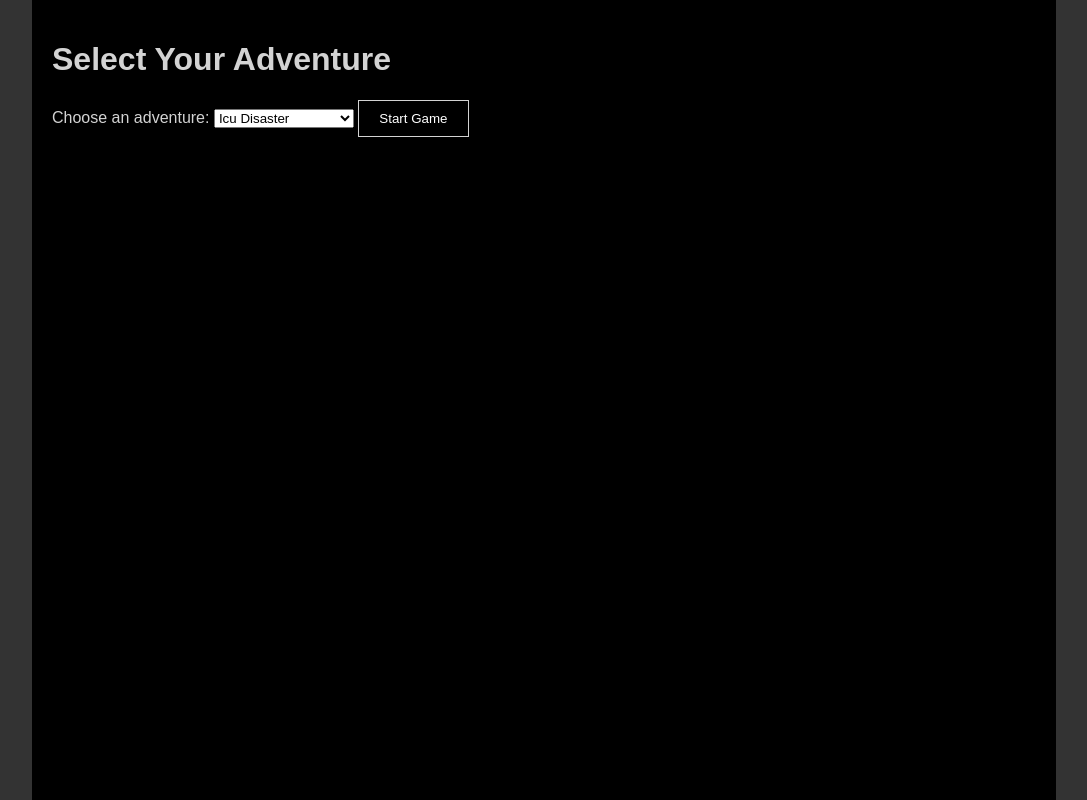
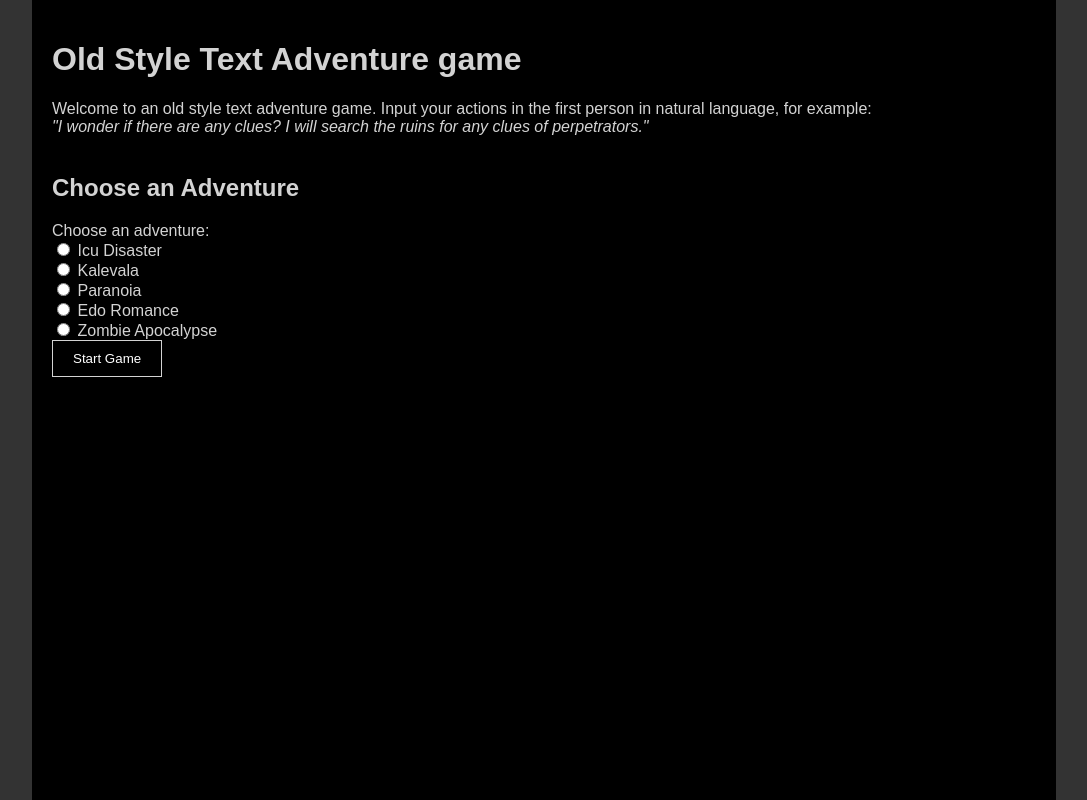
Before and after one commit to SakuOrdrTab/old_time_text_adventure, a Flask app: page /new_game in a window 1280 px wide. Shown: the whole page, without its empty margins (96-1183 px from the left). Run offline with Flask 3, Linux system fonts and the light colour scheme.

Commit message:
styling the new game

```diff
--- a/static/style.css
+++ b/static/style.css
@@ -6,10 +6,10 @@ body {
     font-family: Arial, sans-serif;
   }
 
-  .select {
+  select {
     padding: 10px;
     background-color: #000000;
-    color: #5f1c1c;
+    color: #d3d3d3; /* light gray text */
     border: 1px solid #d3d3d3;
     box-sizing: border-box;
   }
--- a/templates/new_game.html
+++ b/templates/new_game.html
@@ -7,14 +7,18 @@
   </head>
   <body>
     <div class="container">
-        <h1>Select Your Adventure</h1>
+        <h1>Old Style Text Adventure game</h1>
+        Welcome to an old style text adventure game. Input your actions in the first person
+        in natural language, for example:<br>
+        <i>"I wonder if there are any clues? I will search the ruins for any clues of perpetrators."</i><br>
+        <br>
+        <h2>Choose an Adventure</h2>
         <form action="{{ url_for('new_game') }}" method="post">
-            <label for="adventure">Choose an adventure:</label>
-            <select name="adventure" id="adventure">
-                {% for name in adventures %}
-                <option value="{{ name }}">{{ name.replace('_',' ').title() }}</option>
-                {% endfor %}
-            </select>
+            <label for="adventure">Choose an adventure:</label><br>
+              {% for name in adventures %}
+                <input type="radio" name="adventure" id="{{ name }}" value="{{ name }}">
+                <label for="{{ name }}">{{ name.replace('_',' ').title() }}</label><br>
+              {% endfor %}
             <button type="submit">Start Game</button>
         </form>
     </div>
```
